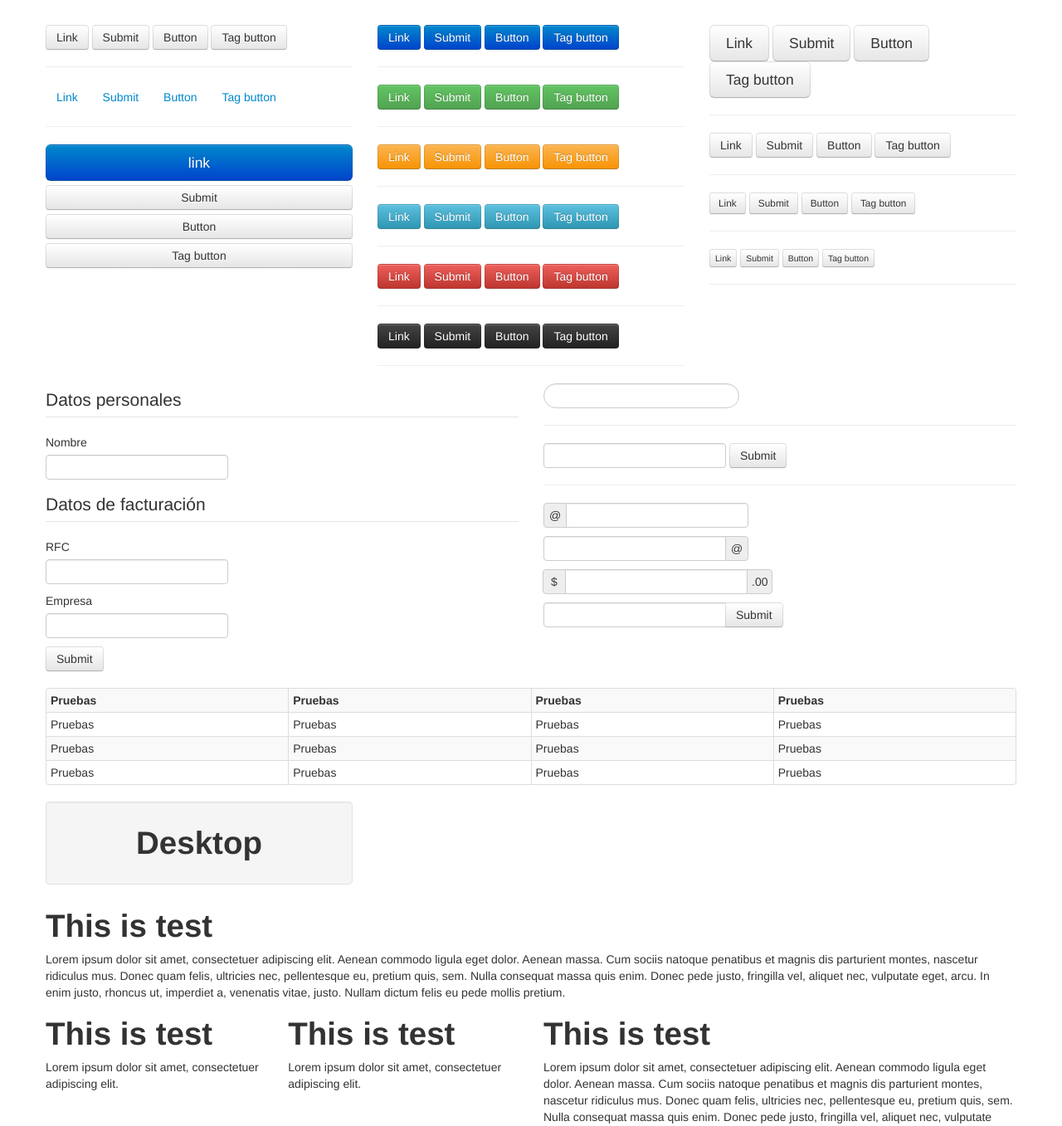
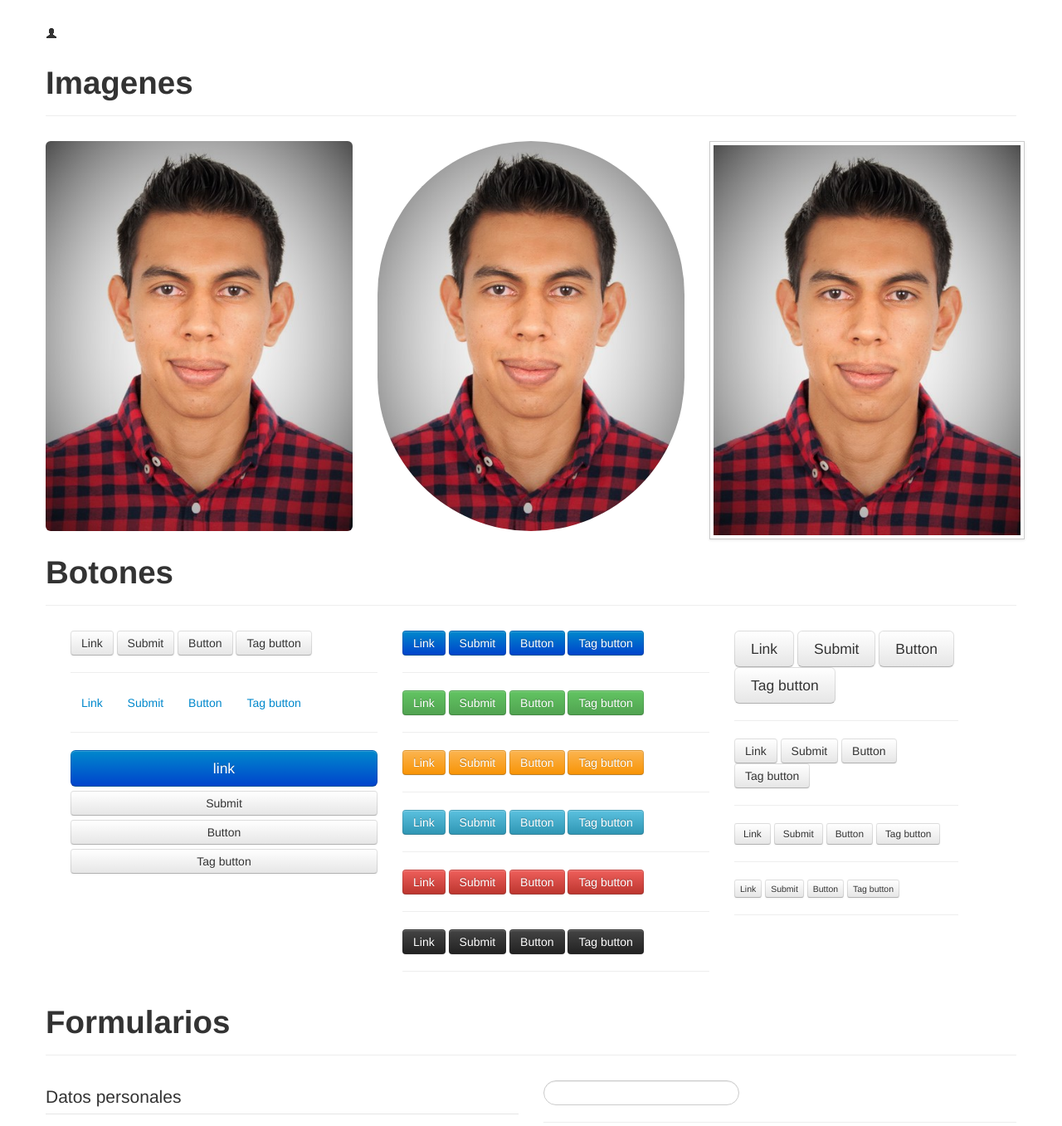
Before and after one commit to omarmorales/bootstrap-frontend, a plain HTML site: page index.html in a window 1280 px wide. Shown: the top 1357 px of the page at 83% size. Drawn offline with Linux system fonts and the light colour scheme.

Commit message:
imagenes bootstrap

```diff
--- a/index.html
+++ b/index.html
@@ -31,6 +31,38 @@
 			<div class="span12">&nbsp</div>
 		</div>
 		<div class="row-fluid">
+			<div class="span4">
+				<i class="icon-user"></i>
+			</div>
+			<div class="span4"></div>
+			<div class="span4"></div>
+		</div>
+		<div class="row-fluid">
+			<div class="span12">
+				<div class="page-header">
+					<h1>Imagenes</h1>
+				</div>
+			</div>
+		</div>
+
+		<div class="row-fluid">
+			<div class="span4">
+				<img src="img/Omar_Morales.jpg" alt="Curso" class="img-rounded">
+			</div>
+			<div class="span4">
+				<img src="img/Omar_Morales.jpg" alt="Curso" class="img-circle">
+			</div>
+			<div class="span4">
+				<img src="img/Omar_Morales.jpg" alt="Curso" class="img-polaroid">
+			</div>
+		</div>
+
+		<div class="row-fluid">
+			<div class="span12">
+				<div class="page-header">
+					<h1>Botones</h1>
+				</div>
+			</div>
 			<div class="span4">
 				<a href="" class="btn">Link</a>
 				<input type="submit" value="Submit"class="btn">
@@ -95,7 +127,7 @@
 				<hr>
 			</div>
 
-			<div class="span4">
+			<div class="span3">
 				<a href="" class="btn btn-large">Link</a>
 				<input type="submit" value="Submit"class="btn btn-large">
 				<input type="button" value="Button"class="btn btn-large">
@@ -124,6 +156,13 @@
 
 				<hr>
 
+			</div>
+		</div>
+		<div class="row-fluid">
+			<div class="span12">
+				<div class="page-header">
+					<h1>Formularios</h1>
+				</div>
 			</div>
 		</div>
 		<div class="row-fluid">
@@ -177,6 +216,13 @@
 		</div>
 		<div class="row-fluid">
 			<div class="span12">
+				<div class="page-header">
+					<h1>Tablas</h1>
+				</div>
+			</div>
+		</div>
+		<div class="row-fluid">
+			<div class="span12">
 				<table class="table table-bordered table-striped table-hover table-condensed">
 						<tr>
 							<th>Pruebas</th>
@@ -206,6 +252,13 @@
 			</div>
 		</div>
 		<div class="row-fluid">
+			<div class="span12">
+				<div class="page-header">
+					<h1>Responsive bootstrap</h1>
+				</div>
+			</div>
+		</div>
+		<div class="row-fluid">
 			<div class="span4">
 				<div class="well visible-desktop">
 					<h1 class="text-center">Desktop</h1>
@@ -219,6 +272,13 @@
 			<div class="span4">
 				<div class="well visible-phone">
 					<h1 class="text-center">Smartphone</h1>
+				</div>
+			</div>
+		</div>
+		<div class="row-fluid">
+			<div class="span12">
+				<div class="page-header">
+					<h1>Secciones</h1>
 				</div>
 			</div>
 		</div>
```
Also changed, not shown: img/Omar_Morales.jpg (added).
